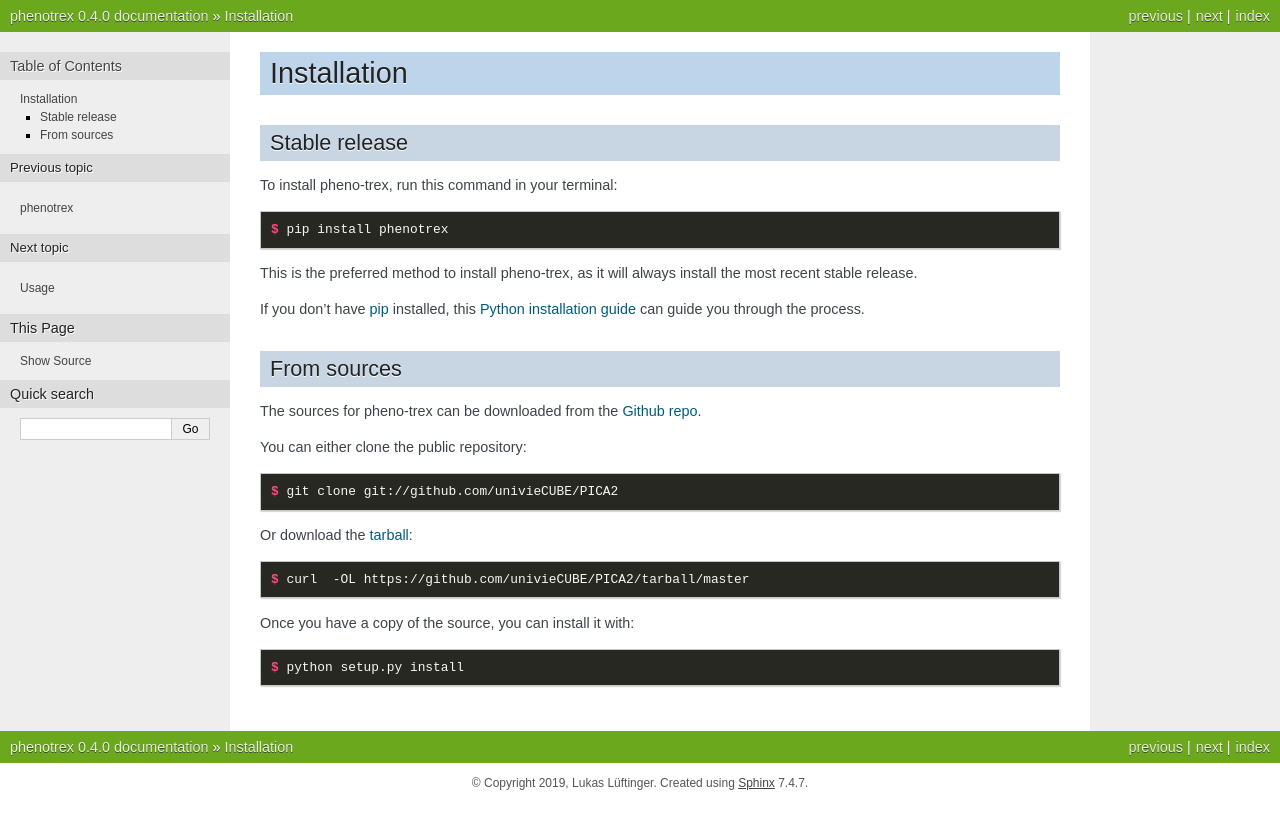
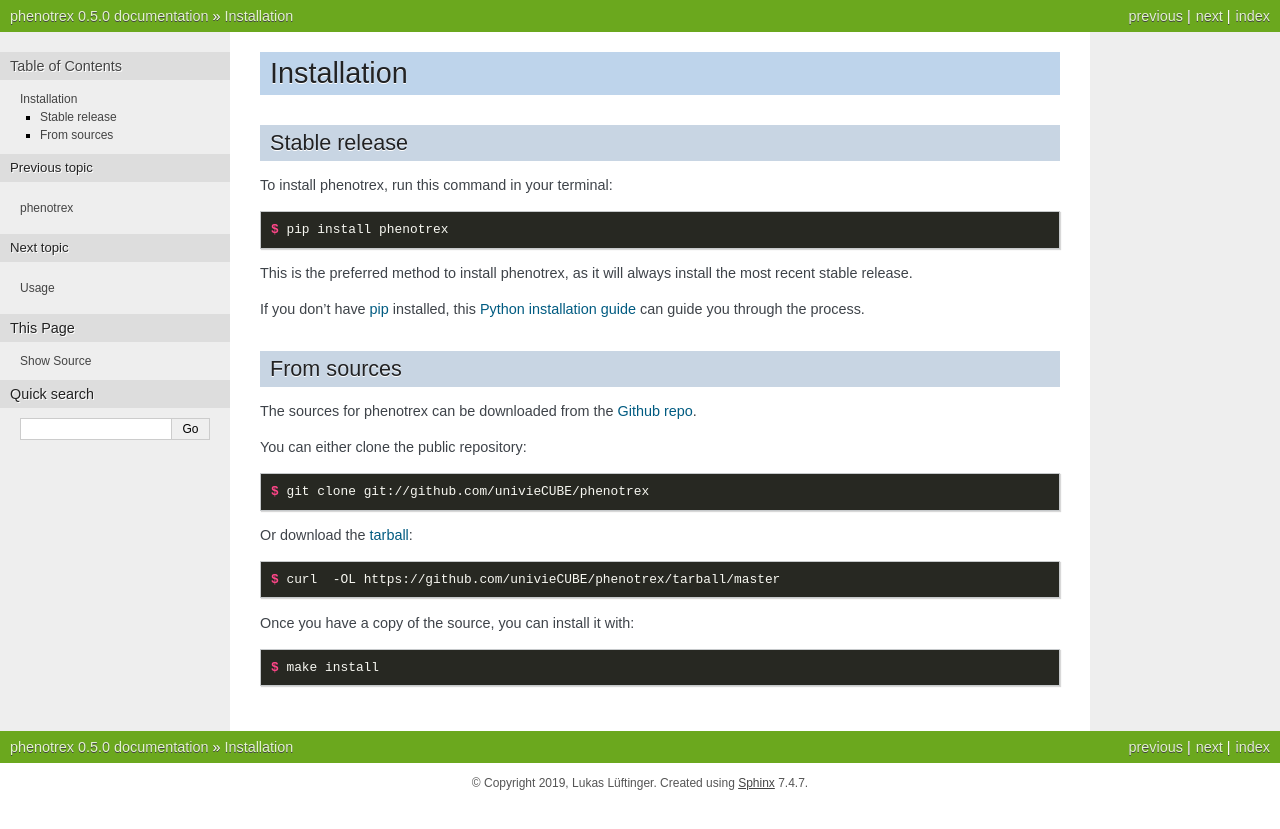
Before and after one commit to LokiLuciferase/phenotrex, a Sphinx documentation site: the page built from docs/installation.rst, in a window 1280 px wide. Shown: the top 829 px of the page. Built offline with Sphinx 7.4.7, drawn with Linux system fonts in a browser that asks for light colours.

```diff
--- a/docs/installation.rst
+++ b/docs/installation.rst
@@ -8,13 +8,13 @@ Installation
 Stable release
 --------------
 
-To install pheno-trex, run this command in your terminal:
+To install phenotrex, run this command in your terminal:
 
 .. code-block:: console
 
     $ pip install phenotrex
 
-This is the preferred method to install pheno-trex, as it will always install the most recent stable release.
+This is the preferred method to install phenotrex, as it will always install the most recent stable release.
 
 If you don't have `pip`_ installed, this `Python installation guide`_ can guide
 you through the process.
@@ -26,26 +26,26 @@ you through the process.
 From sources
 ------------
 
-The sources for pheno-trex can be downloaded from the `Github repo`_.
+The sources for phenotrex can be downloaded from the `Github repo`_.
 
 You can either clone the public repository:
 
 .. code-block:: console
 
-    $ git clone git://github.com/univieCUBE/PICA2
+    $ git clone git://github.com/univieCUBE/phenotrex
 
 Or download the `tarball`_:
 
 .. code-block:: console
 
-    $ curl  -OL https://github.com/univieCUBE/PICA2/tarball/master
+    $ curl  -OL https://github.com/univieCUBE/phenotrex/tarball/master
 
 Once you have a copy of the source, you can install it with:
 
 .. code-block:: console
 
-    $ python setup.py install
+    $ make install
 
 
-.. _Github repo: https://github.com/univieCUBE/PICA2
-.. _tarball: https://github.com/univieCUBE/PICA2/tarball/master
+.. _Github repo: https://github.com/univieCUBE/phenotrex
+.. _tarball: https://github.com/univieCUBE/phenotrex/tarball/master
--- a/docs/phenotrex.rst
+++ b/docs/phenotrex.rst
@@ -5,6 +5,7 @@ Subpackages
 -----------
 
 .. toctree::
+   :maxdepth: 4
 
    phenotrex.cli
    phenotrex.io
--- a/docs/usage.rst
+++ b/docs/usage.rst
@@ -2,7 +2,7 @@
 Usage
 =====
 
-To use pheno-trex in a project::
+To use phenotrex in a project::
 
     from phenotrex.io import ...  #  file I/O
     from phenotrex.ml import ...  # classifiers and training/CV functionality
--- a/phenotrex/__init__.py
+++ b/phenotrex/__init__.py
@@ -4,5 +4,5 @@
 
 __author__ = """Lukas Lüftinger"""
 __email__ = 'lukas.lueftinger@outlook.com'
-__version__ = '0.4.0'
+__version__ = '0.5.0'
 __all__ = ['io', 'ml', 'util', 'transforms']
--- a/setup.py
+++ b/setup.py
@@ -17,8 +17,9 @@ def read(*parts):
 
 def find_version(*file_paths):
     version_file = read(*file_paths)
-    version_match = re.search(r"^__version__ = ['\"]([^'\"]*)['\"]",
-                              version_file, re.M)
+    version_match = re.search(
+        r"^__version__ = ['\"]([^'\"]*)['\"]", version_file, re.M
+    )
     if version_match:
         return version_match.group(1)
     raise RuntimeError("Unable to find version string.")
```
Also changed, not shown: 2 other files.
